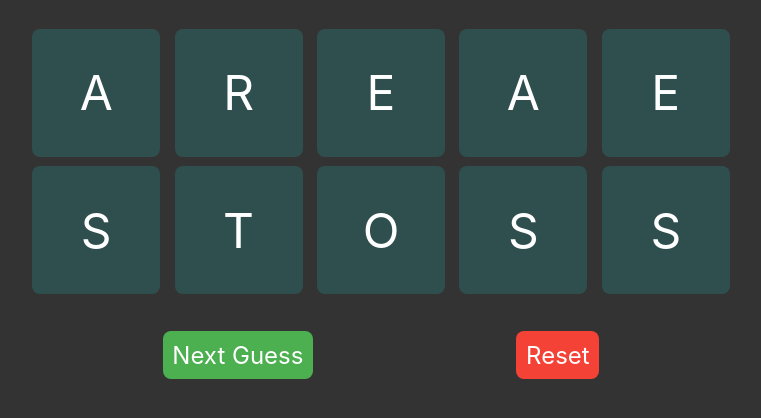
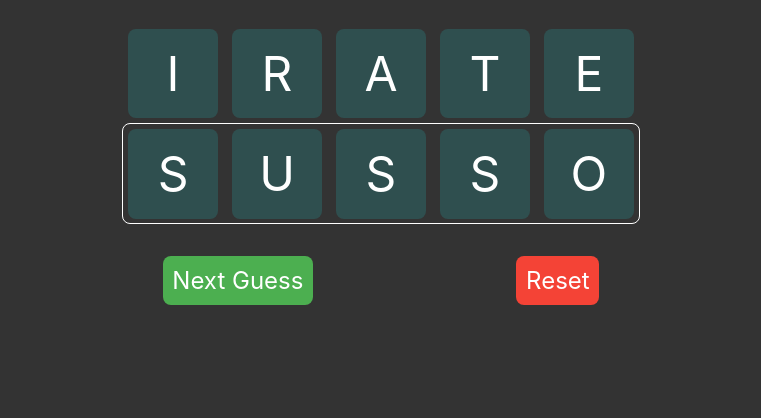
Before and after one commit to maxostarr/wordle-cheater-ui, a Svelte app: page / in a window 1280 px wide. Shown: the top 418 px of the page, without its empty margins (259-1020 px from the left). Built offline with nearby package versions, Linux system fonts and the light colour scheme.

Commit message:
update interactions and styling

```diff
--- a/src/App.svelte
+++ b/src/App.svelte
@@ -3,23 +3,23 @@
 
   let oldGuesses = [];
   // let letters = Array.from({ length: 5 }, () => ({ letter: " ", value: -1 }));
-  let letters = "areae".split("").map((l) => ({ letter: l, value: 0 }));
+  let letters = "irate".split("").map((l) => ({ letter: l, value: 0 }));
 
   let letterIndex = 0;
   let suggestionIndex = 0;
-  window.addEventListener("keypress", (e) => {
-    let key = e.key;
-    if (key.length === 1 && key.match(/[a-z]/i) && letterIndex < 5) {
-      letters[letterIndex++] = { letter: key.toLocaleLowerCase(), value: 0 };
-    }
-  });
-  window.addEventListener("keydown", (e) => {
-    if (e.key === "Backspace") {
-      if (letterIndex > 0) {
-        letters[--letterIndex] = { letter: " ", value: -1 };
-      }
-    }
-  });
+  // window.addEventListener("keypress", (e) => {
+  //   let key = e.key;
+  //   if (key.length === 1 && key.match(/[a-z]/i) && letterIndex < 5) {
+  //     letters[letterIndex++] = { letter: key.toLocaleLowerCase(), value: 0 };
+  //   }
+  // });
+  // window.addEventListener("keydown", (e) => {
+  //   if (e.key === "Backspace") {
+  //     if (letterIndex > 0) {
+  //       letters[--letterIndex] = { letter: " ", value: -1 };
+  //     }
+  //   }
+  // });
 
   $: wrongLetters = getWrongLetters([...oldGuesses, ...letters]);
 
@@ -92,7 +92,7 @@
 
   const handleResetClick = (e) => {
     oldGuesses = [];
-    letters = Array.from({ length: 5 }, () => ({ letter: " ", value: -1 }));
+    letters = "irate".split("").map((l) => ({ letter: l, value: 0 }));
     letterIndex = 0;
     suggestionIndex = 0;
   };
@@ -116,7 +116,7 @@
       </span>
     {/each}
   </div>
-  <div class="row">
+  <div class="row suggestion">
     {#each suggestedLetters as letter, index}
       <span
         class="letterContainer"
@@ -151,8 +151,8 @@
 
   .letterContainer {
     display: inline-block;
-    width: 10vw;
-    height: 10vw;
+    width: 7vw;
+    height: 7vw;
     background-color: darkslategray;
     color: white;
     margin: 0.3rem;
@@ -175,6 +175,11 @@
     grid-template-columns: repeat(5, 1fr);
     font-size: 3em;
     grid-gap: 0.3rem;
+  }
+
+  .suggestion {
+    border: 0.5px solid white;
+    border-radius: 0.5rem;
   }
 
   .buttons {
```
